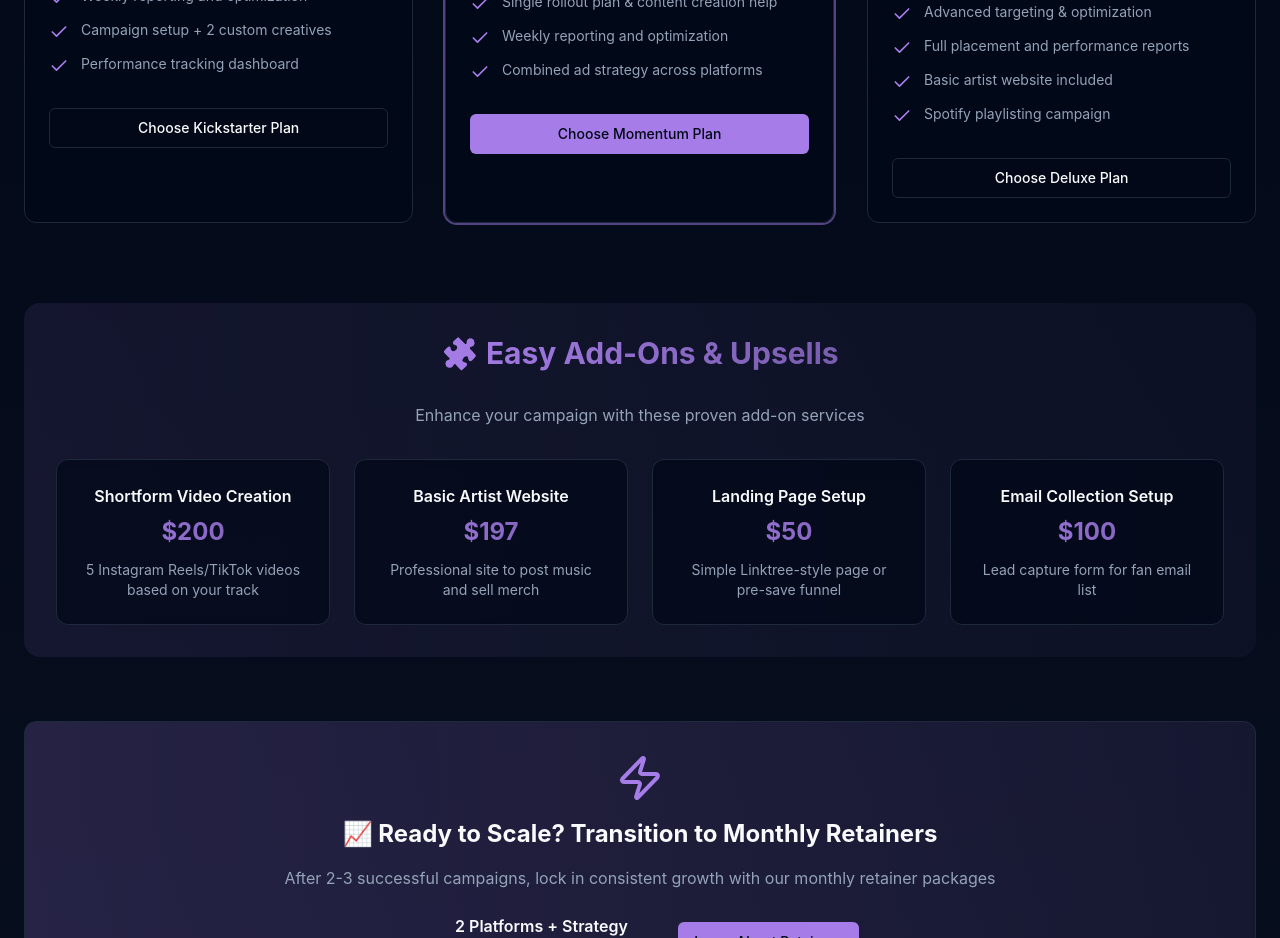
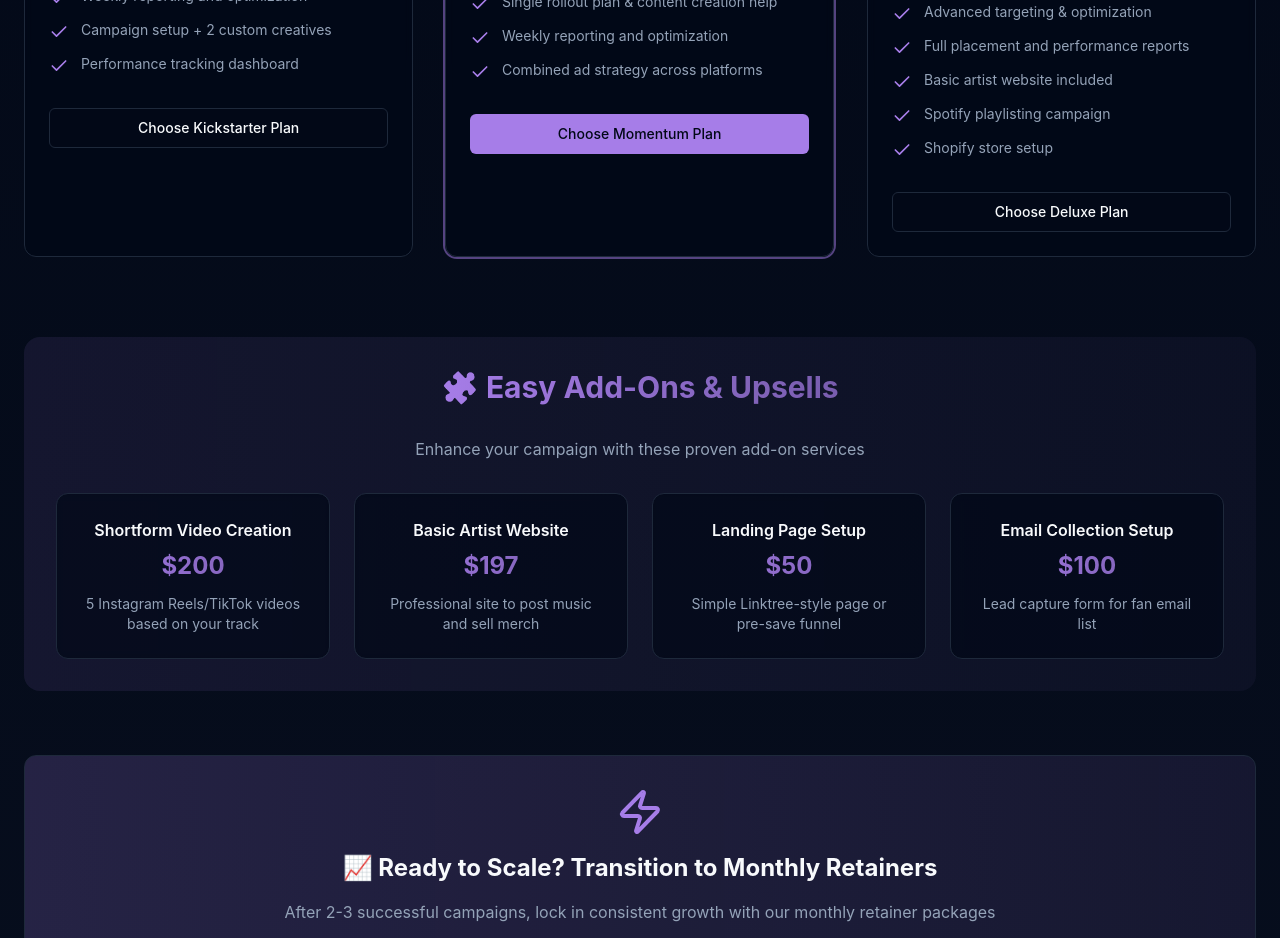
Before and after one commit to nicneave/music-artist-ascend, a React (Vite) app: page / in a window 1280 px wide. Shown: the part 2360-3298 px from the top of the page. Built offline with nearby package versions, Linux system fonts and the light colour scheme.

Commit message:
feat: Add Shopify store setup to Deluxe plan
Include Shopify store setup in the Deluxe plan features.

```diff
--- a/src/components/PricingSection.tsx
+++ b/src/components/PricingSection.tsx
@@ -40,7 +40,8 @@ const PricingSection = () => {
         "Advanced targeting & optimization",
         "Full placement and performance reports",
         "Basic artist website included",
-        "Spotify playlisting campaign"
+        "Spotify playlisting campaign",
+        "Shopify store setup"
       ],
       popular: false,
       color: "from-amber-500 to-orange-600"
```
